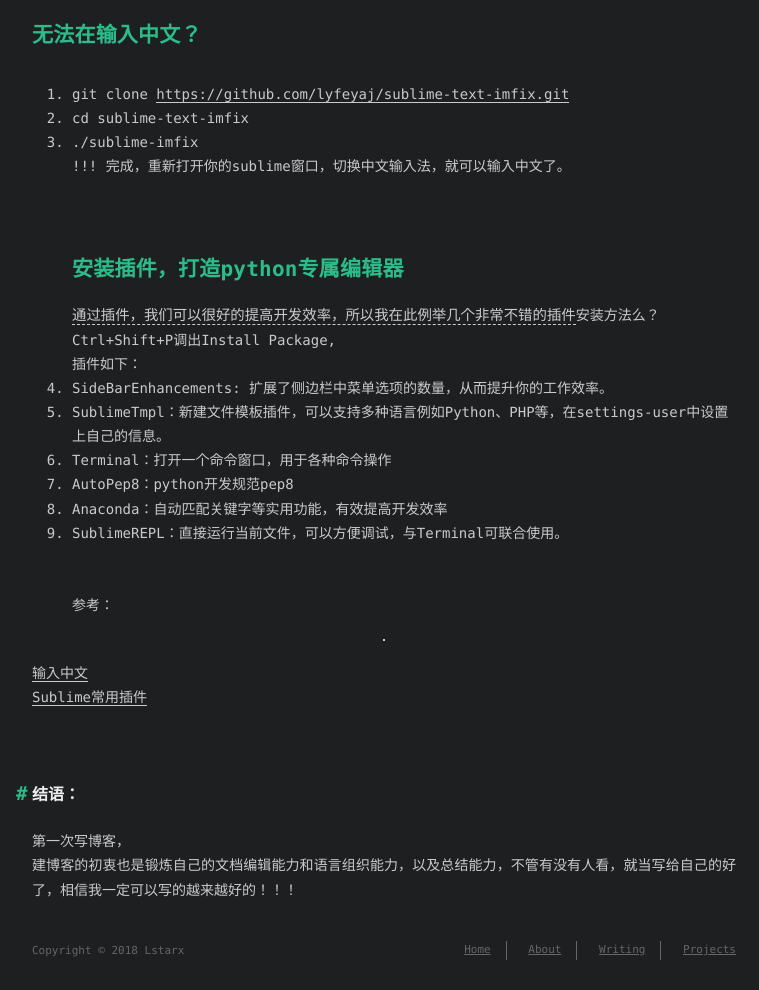
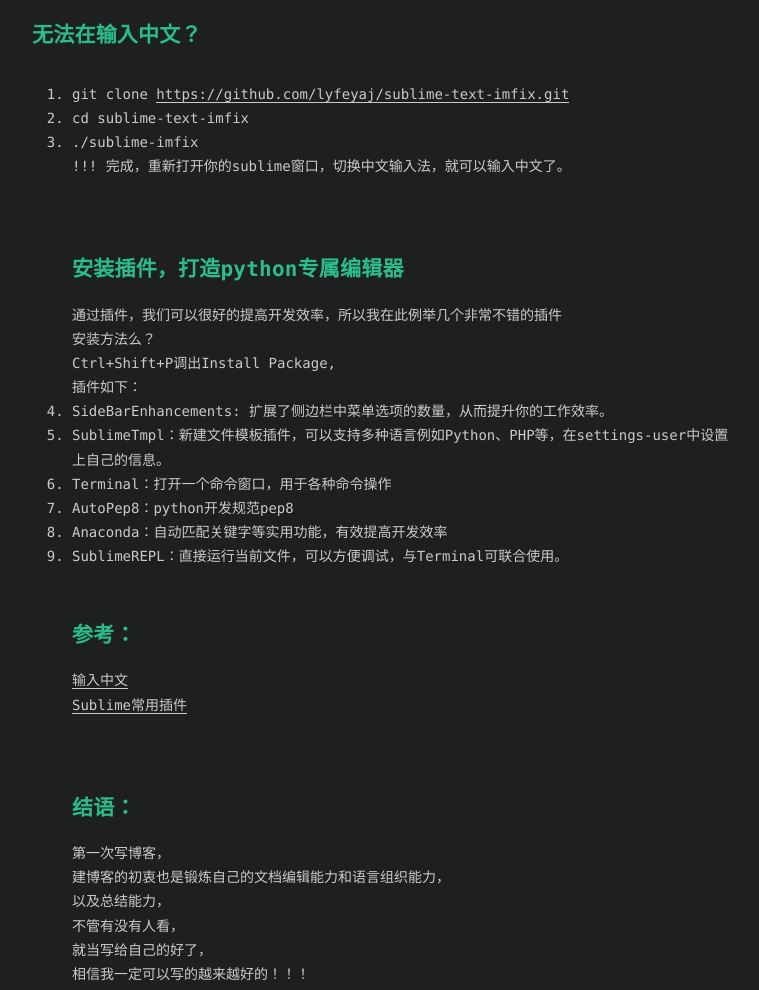
Before and after one commit to lstarx/lstarx.github.io, a plain HTML site: page 2018/12/10/Ubuntu安装Sublime并配置python开发环境-md/index.html in a window 1280 px wide. Shown: the part 1980-2970 px from the top of the page, without its empty margins (256-1015 px from the left). Drawn offline with Linux system fonts and the light colour scheme; a web font is replaced by a local one.

Commit message:
Site updated: 2018-12-11 22:21:30

```diff
--- a/2018/12/10/Ubuntu安装Sublime并配置python开发环境-md/index.html
+++ b/2018/12/10/Ubuntu安装Sublime并配置python开发环境-md/index.html
@@ -13,7 +13,7 @@
 <meta property="og:site_name" content="Lstarx">
 <meta property="og:description" content="前言：第一次用Git+hexo搭建博客，markdown来编辑，由于markdown不怎么熟练，排版不是很好，内容还是有的，大家多多包含，嘻嘻 知识点如下： 安装Sublime； 安装Package Control(必须)，并通过插件汉化； 无法输入中文问题； Sublime插件，打造python专属编辑器  安装Sublime 安装GPG密钥： wget -qO - https://downlo">
 <meta property="og:locale" content="default">
-<meta property="og:updated_time" content="2018-12-11T14:16:29.457Z">
+<meta property="og:updated_time" content="2018-12-11T14:21:15.686Z">
 <meta name="twitter:card" content="summary">
 <meta name="twitter:title" content="Ubuntu安装Sublime并配置python开发环境.md">
 <meta name="twitter:description" content="前言：第一次用Git+hexo搭建博客，markdown来编辑，由于markdown不怎么熟练，排版不是很好，内容还是有的，大家多多包含，嘻嘻 知识点如下： 安装Sublime； 安装Package Control(必须)，并通过插件汉化； 无法输入中文问题； Sublime插件，打造python专属编辑器  安装Sublime 安装GPG密钥： wget -qO - https://downlo">
@@ -98,8 +98,8 @@
 
     </div>
     <div id="toc">
-      <ol class="toc"><li class="toc-item toc-level-2"><a class="toc-link" href="#前言："><span class="toc-number">1.</span> <span class="toc-text">前言：</span></a><ol class="toc-child"><li class="toc-item toc-level-3"><a class="toc-link" href="#知识点如下："><span class="toc-number">1.1.</span> <span class="toc-text">知识点如下：</span></a></li></ol></li></ol><li class="toc-item toc-level-1"><a class="toc-link" href="#安装Sublime"><span class="toc-number"></span> <span class="toc-text">安装Sublime</span></a></li><li class="toc-item toc-level-1"><a class="toc-link" href="#英文不好嘛？那就汉化一下喽！"><span class="toc-number"></span> <span class="toc-text">英文不好嘛？那就汉化一下喽！</span></a></li><li class="toc-item toc-level-1"><a class="toc-link" href="#无法在输入中文？"><span class="toc-number"></span> <span class="toc-text">无法在输入中文？</span></a></li><li class="toc-item toc-level-1"><a class="toc-link" href="#安装插件，打造python专属编辑器"><span class="toc-number"></span> <span class="toc-text">安装插件，打造python专属编辑器</span></a><ol class="toc-child"><li class="toc-item toc-level-6"><a class="toc-link" href="#通过插件，我们可以很好的提高开发效率，所以我在此例举几个非常不错的插件"><span class="toc-number">0.0.0.0.1.</span> <span class="toc-text">通过插件，我们可以很好的提高开发效率，所以我在此例举几个非常不错的插件</span></a></li></ol></li><li class="toc-item toc-level-2"><a class="toc-link" href="#结语："><span class="toc-number">1.</span> <span class="toc-text">结语：</span></a></li>
-    </div>
+      <ol class="toc"><li class="toc-item toc-level-2"><a class="toc-link" href="#前言："><span class="toc-number">1.</span> <span class="toc-text">前言：</span></a><ol class="toc-child"><li class="toc-item toc-level-3"><a class="toc-link" href="#知识点如下："><span class="toc-number">1.1.</span> <span class="toc-text">知识点如下：</span></a></li></ol></li></ol><li class="toc-item toc-level-1"><a class="toc-link" href="#安装Sublime"><span class="toc-number"></span> <span class="toc-text">安装Sublime</span></a></li><li class="toc-item toc-level-1"><a class="toc-link" href="#英文不好嘛？那就汉化一下喽！"><span class="toc-number"></span> <span class="toc-text">英文不好嘛？那就汉化一下喽！</span></a></li><li class="toc-item toc-level-1"><a class="toc-link" href="#无法在输入中文？"><span class="toc-number"></span> <span class="toc-text">无法在输入中文？</span></a></li><li class="toc-item toc-level-1"><a class="toc-link" href="#安装插件，打造python专属编辑器"><span class="toc-number"></span> <span class="toc-text">安装插件，打造python专属编辑器</span></a></li><li class="toc-item toc-level-1"><a class="toc-link" href="#参考："><span class="toc-number"></span> <span class="toc-text">参考：</span></a></li><li class="toc-item toc-level-1"><a class="toc-link" href="#结语："><span class="toc-number"></span> <span class="toc-text">结语：</span></a>
+    </li></div>
   </span>
 </div>
 
@@ -171,17 +171,14 @@
 <h1 id="无法在输入中文？"><a href="#无法在输入中文？" class="headerlink" title="无法在输入中文？"></a>无法在输入中文？</h1><ol>
 <li>git clone <a href="https://github.com/lyfeyaj/sublime-text-imfix.git" target="_blank" rel="noopener">https://github.com/lyfeyaj/sublime-text-imfix.git</a></li>
 <li>cd sublime-text-imfix</li>
-<li>./sublime-imfix<br>!!! 完成，重新打开你的sublime窗口，切换中文输入法，就可以输入中文了。<br><br><h1 id="安装插件，打造python专属编辑器"><a href="#安装插件，打造python专属编辑器" class="headerlink" title="安装插件，打造python专属编辑器"></a>安装插件，打造python专属编辑器</h1><h6 id="通过插件，我们可以很好的提高开发效率，所以我在此例举几个非常不错的插件"><a href="#通过插件，我们可以很好的提高开发效率，所以我在此例举几个非常不错的插件" class="headerlink" title="通过插件，我们可以很好的提高开发效率，所以我在此例举几个非常不错的插件"></a>通过插件，我们可以很好的提高开发效率，所以我在此例举几个非常不错的插件</h6>安装方法么？<br>Ctrl+Shift+P调出Install Package,<br>插件如下：</li>
+<li>./sublime-imfix<br>!!! 完成，重新打开你的sublime窗口，切换中文输入法，就可以输入中文了。<br><br><h1 id="安装插件，打造python专属编辑器"><a href="#安装插件，打造python专属编辑器" class="headerlink" title="安装插件，打造python专属编辑器"></a>安装插件，打造python专属编辑器</h1>通过插件，我们可以很好的提高开发效率，所以我在此例举几个非常不错的插件<br>安装方法么？<br>Ctrl+Shift+P调出Install Package,<br>插件如下：</li>
 <li>SideBarEnhancements: 扩展了侧边栏中菜单选项的数量，从而提升你的工作效率。</li>
 <li>SublimeTmpl：新建文件模板插件，可以支持多种语言例如Python、PHP等，在settings-user中设置上自己的信息。</li>
 <li>Terminal：打开一个命令窗口，用于各种命令操作</li>
 <li>AutoPep8：python开发规范pep8 </li>
 <li>Anaconda：自动匹配关键字等实用功能，有效提高开发效率 </li>
-<li>SublimeREPL：直接运行当前文件，可以方便调试，与Terminal可联合使用。<br><br><br>参考：</li>
+<li>SublimeREPL：直接运行当前文件，可以方便调试，与Terminal可联合使用。<h1 id="参考："><a href="#参考：" class="headerlink" title="参考："></a>参考：</h1><a href="https://www.jianshu.com/p/38770ec478be" target="_blank" rel="noopener">输入中文</a><br><a href="https://blog.csdn.net/Aaroun/article/details/78263539" target="_blank" rel="noopener">Sublime常用插件</a><br><br><h1 id="结语："><a href="#结语：" class="headerlink" title="结语："></a>结语：</h1>第一次写博客，<br>建博客的初衷也是锻炼自己的文档编辑能力和语言组织能力，<br>以及总结能力，<br>不管有没有人看，<br>就当写给自己的好了，<br>相信我一定可以写的越来越好的！！！</li>
 </ol>
-<hr>
-<p><a href="https://www.jianshu.com/p/38770ec478be" target="_blank" rel="noopener">输入中文</a><br><a href="https://blog.csdn.net/Aaroun/article/details/78263539" target="_blank" rel="noopener">Sublime常用插件</a><br><br></p>
-<h2 id="结语："><a href="#结语：" class="headerlink" title="结语："></a>结语：</h2><p>第一次写博客，<br>建博客的初衷也是锻炼自己的文档编辑能力和语言组织能力，以及总结能力，不管有没有人看，就当写给自己的好了，相信我一定可以写的越来越好的！！！</p>
 
   </div>
 </article>
@@ -207,8 +204,8 @@
     </div>
 
     <div id="toc-footer" style="display: none">
-      <ol class="toc"><li class="toc-item toc-level-2"><a class="toc-link" href="#前言："><span class="toc-number">1.</span> <span class="toc-text">前言：</span></a><ol class="toc-child"><li class="toc-item toc-level-3"><a class="toc-link" href="#知识点如下："><span class="toc-number">1.1.</span> <span class="toc-text">知识点如下：</span></a></li></ol></li></ol><li class="toc-item toc-level-1"><a class="toc-link" href="#安装Sublime"><span class="toc-number"></span> <span class="toc-text">安装Sublime</span></a></li><li class="toc-item toc-level-1"><a class="toc-link" href="#英文不好嘛？那就汉化一下喽！"><span class="toc-number"></span> <span class="toc-text">英文不好嘛？那就汉化一下喽！</span></a></li><li class="toc-item toc-level-1"><a class="toc-link" href="#无法在输入中文？"><span class="toc-number"></span> <span class="toc-text">无法在输入中文？</span></a></li><li class="toc-item toc-level-1"><a class="toc-link" href="#安装插件，打造python专属编辑器"><span class="toc-number"></span> <span class="toc-text">安装插件，打造python专属编辑器</span></a><ol class="toc-child"><li class="toc-item toc-level-6"><a class="toc-link" href="#通过插件，我们可以很好的提高开发效率，所以我在此例举几个非常不错的插件"><span class="toc-number">0.0.0.0.1.</span> <span class="toc-text">通过插件，我们可以很好的提高开发效率，所以我在此例举几个非常不错的插件</span></a></li></ol></li><li class="toc-item toc-level-2"><a class="toc-link" href="#结语："><span class="toc-number">1.</span> <span class="toc-text">结语：</span></a></li>
-    </div>
+      <ol class="toc"><li class="toc-item toc-level-2"><a class="toc-link" href="#前言："><span class="toc-number">1.</span> <span class="toc-text">前言：</span></a><ol class="toc-child"><li class="toc-item toc-level-3"><a class="toc-link" href="#知识点如下："><span class="toc-number">1.1.</span> <span class="toc-text">知识点如下：</span></a></li></ol></li></ol><li class="toc-item toc-level-1"><a class="toc-link" href="#安装Sublime"><span class="toc-number"></span> <span class="toc-text">安装Sublime</span></a></li><li class="toc-item toc-level-1"><a class="toc-link" href="#英文不好嘛？那就汉化一下喽！"><span class="toc-number"></span> <span class="toc-text">英文不好嘛？那就汉化一下喽！</span></a></li><li class="toc-item toc-level-1"><a class="toc-link" href="#无法在输入中文？"><span class="toc-number"></span> <span class="toc-text">无法在输入中文？</span></a></li><li class="toc-item toc-level-1"><a class="toc-link" href="#安装插件，打造python专属编辑器"><span class="toc-number"></span> <span class="toc-text">安装插件，打造python专属编辑器</span></a></li><li class="toc-item toc-level-1"><a class="toc-link" href="#参考："><span class="toc-number"></span> <span class="toc-text">参考：</span></a></li><li class="toc-item toc-level-1"><a class="toc-link" href="#结语："><span class="toc-number"></span> <span class="toc-text">结语：</span></a>
+    </li></div>
 
     <div id="share-footer" style="display: none">
       <ul>
```
